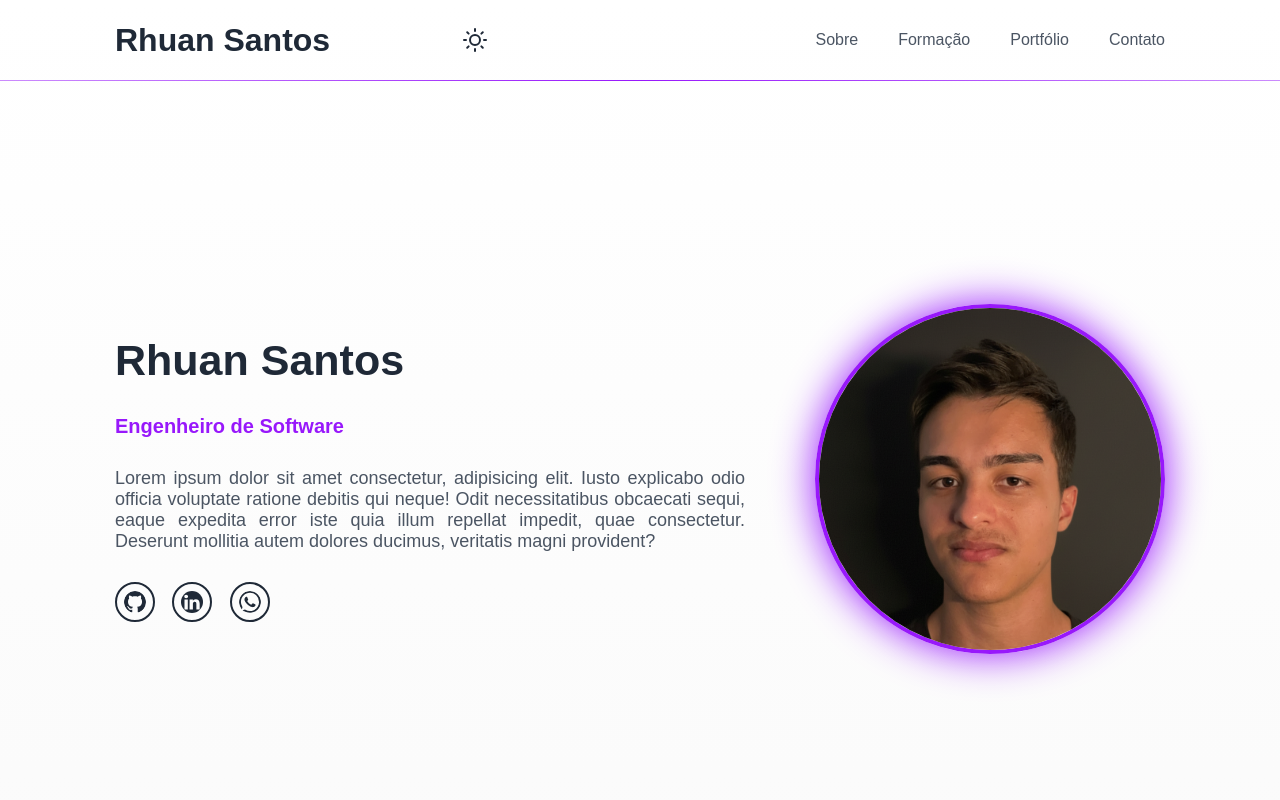
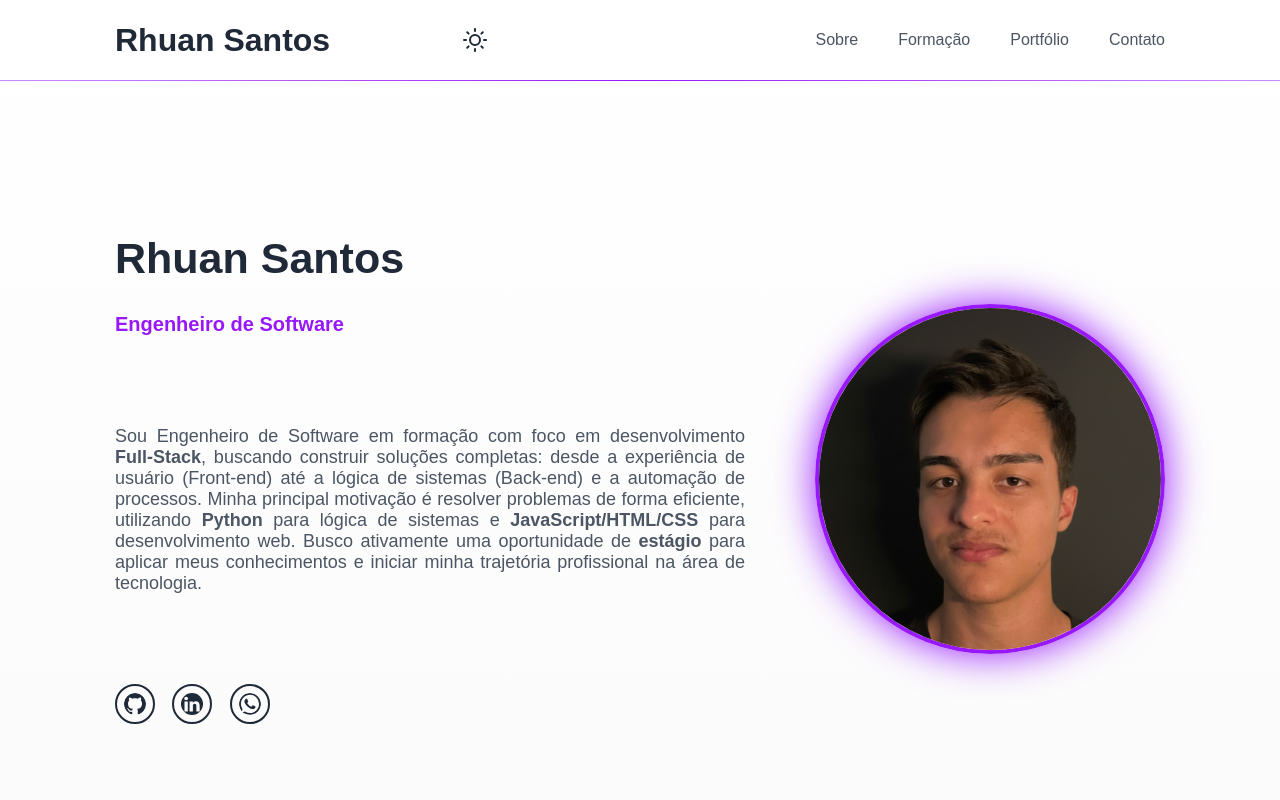
Before and after one commit to rhuan66/portfolio, a plain HTML site: page index.html in a window 1280 px wide. Shown: the top 800 px of the page. Drawn offline with Linux system fonts and the light colour scheme.

Commit message:
foi adicionado o texto no sobre, foi feitos comentarios no codigo html e adicionei os icones das tecnologia na parte de projetos

```diff
--- a/index.html
+++ b/index.html
@@ -10,11 +10,13 @@
 
 <body>
     <header>
+        <!--Container é separado do header para poder ser ultilizado em outras partes do codigo-->
         <div class="container header">
             <div class="logo">
                 <h1>Rhuan Santos</h1>
             </div>
 
+            <!--botao para mudar a cor do tema entre claro e escuro, foi utilizado chat gpt para auxiliar a fazer-->
             <button id="theme-toggle" class="theme-toggle" aria-label="Trocar tema">
                 <svg class="icon-sun" xmlns="http://www.w3.org/2000/svg" width="24" height="24" viewBox="0 0 24 24"
                     fill="none" stroke="currentColor" stroke-width="2" stroke-linecap="round" stroke-linejoin="round">
@@ -34,12 +36,14 @@
                 </svg>
             </button>
 
+            <!--Barra de menu, aparece apenas em celulares-->
             <div class="menu-icon">
                 <span class="bar"></span>
                 <span class="bar"></span>
                 <span class="bar"></span>
             </div>
 
+            <!--siderbar com links de direcionam para cada ponto do site-->
             <nav class="sidebar">
                 <a href="#sobre">Sobre</a>
                 <a href="#formacao">Formação</a>
@@ -48,23 +52,32 @@
             </nav>
 
         </div>
+        <!--borda do header-->
         <div class="border_bottom"></div>
     </header>
 
+    <!--seção SOBRE onde é apresentado sobre mim-->
     <section id="sobre" class="section_sobre">
         <div class="container sobre">
             <div class="sobre_text">
                 <h1>Rhuan Santos</h1>
                 <h3>Engenheiro de Software</h3>
                 <p>
-                    Lorem ipsum dolor sit amet consectetur,
-                    adipisicing elit. Iusto explicabo odio officia
-                    voluptate ratione debitis qui neque! Odit necessitatibus
-                    obcaecati sequi, eaque expedita error iste quia illum repellat impedit,
-                    quae consectetur. Deserunt mollitia autem dolores ducimus, veritatis magni provident?
+                <p>
+                <p>
+                    Sou Engenheiro de Software em formação com foco em desenvolvimento <b>Full-Stack</b>, buscando
+                    construir soluções completas: desde a experiência de usuário (Front-end) até a lógica de sistemas
+                    (Back-end) e a automação de processos. Minha principal motivação é resolver problemas de forma
+                    eficiente, utilizando <b>Python</b> para lógica de sistemas e <b>JavaScript/HTML/CSS</b> para
+                    desenvolvimento web. Busco ativamente uma oportunidade de <b>estágio</b> para aplicar meus
+                    conhecimentos e iniciar minha trajetória profissional na área de tecnologia.
                 </p>
+                </p>
+                </p>
+                <!--Links clicaveis que direcionam para as midias sociais-->
                 <div class="social-links">
                     <a href="https://github.com/rhuan66" class="icons-social">
+                        <!--SVG ultilizado nos icons, para poder mudar cores de uma forma mais facil-->
                         <svg xmlns="http://www.w3.org/2000/svg" fill="currentColor" class="bi bi-github"
                             viewBox="0 0 16 16">
                             <path
@@ -88,11 +101,14 @@
                     </a>
                 </div>
             </div>
+            <!--Foto-->
             <div class="sobre_img">
                 <img src="image/foto.png" alt="" width="100px">
             </div>
         </div>
     </section>
+
+    <!--seção onde fica as formacões e cursos já feitos-->
     <section id="formacao" class="section_formacao">
         <div class="container formacao">
             <h1>Formação</h1>
@@ -119,25 +135,30 @@
             </div>
         </div>
     </section>
+
+    <!--seção de projetos já feitos -->
     <section id="projetos" class="section_projetos">
         <div class="container projetos">
             <h1>Portfólio</h1>
             <div class="allProjects">
 
+
+                <!--
+                O atributo DATA é usado para armazenar dados privados
+                Esses dados podem ser acessados pelo JS
+                -->
                 <div class="project" data-title="Automação com o pyautogui"
-
-                        data-description="Esse código em Python automatiza o processo de cadastro de produtos em um site.
+                    data-description="Esse código em Python automatiza o processo de cadastro de produtos em um site.
                         Usando as bibliotecas PyAutoGUI, time e pandas, ele:
                         Abre o navegador Chrome automaticamente.
                         Acessa o site de login e faz autenticação com e-mail e senha.
                         Lê uma planilha CSV contendo informações dos produtos (como código, marca, tipo, preço etc.).
                         Preenche e envia o formulário de cadastro de cada produto no site, simulando cliques e digitação humana."
-
-                        data-video-url="https://www.youtube.com/embed/NuYN_lmrkf0?si=xw9HNJCLIq1_ODgo">
+                    data-video-url="https://www.youtube.com/embed/NuYN_lmrkf0?si=xw9HNJCLIq1_ODgo">
                     <img src="image/capaProject1.png" alt="">
                     <div class="projectInfos">
                         <div class="tecnologias">
-                            <img src="" alt="">
+                            <img src="image/icons8-python-48.png" alt="icone do python">
                         </div>
                         <h3>Projeto 1</h3>
                         <p>
@@ -148,18 +169,20 @@
                 </div>
 
                 <div class="project" data-title="Site para divulgar comércios locais"
-
                     data-description="Este projeto foi desenvolvido como parte de uma atividade extensionista e tem como objetivo divulgar os comércios locais da cidade de Araponga, MG. O site foi criado utilizando HTML e CSS, com o apoio de um pouco de JavaScript para adicionar interatividade."
-
                     data-video-url="https://www.youtube.com/embed/u7oCQSDITZM?si=YooMsEt47Mn-Bi5y">
                     <img src="image/capaProject2.png" alt="">
                     <div class="projectInfos">
                         <div class="tecnologias">
-                            <img src="" alt="">
+                            <img src="image/icons8-html-5-48.png" alt="icone HTML5">
+                            <img src="image/icons8-css-logo-48.png" alt="icone CSS3">
+                            <img src="image/icons8-javascript-48.png" alt="icone JavaScript">
                         </div>
                         <h3>Projeto 2</h3>
                         <p>
-                           Este projeto foi desenvolvido como parte de uma atividade extensionista e tem como objetivo divulgar os comércios locais da cidade de Araponga, MG. O site foi criado utilizando HTML e CSS, com o apoio de um pouco de JavaScript para adicionar interatividade.
+                            Este projeto foi desenvolvido como parte de uma atividade extensionista e tem como objetivo
+                            divulgar os comércios locais da cidade de Araponga, MG. O site foi criado utilizando HTML e
+                            CSS, com o apoio de um pouco de JavaScript para adicionar interatividade.
                         </p>
                     </div>
                 </div>
@@ -169,9 +192,11 @@
         </div>
     </section>
 
+    <!--seção de contato-->
     <section id="contato" class="section_container">
         <div class="container contato">
             <h1>Contato</h1>
+            <!--formulario-->
             <form id="contact-form" novalidate>
                 <label for="nome">Nome</label>
                 <input id="nome" name="nome" type="text" required />
@@ -190,6 +215,7 @@
         </div>
     </section>
 
+    <!--Modal que aparece quando clica em algum projeto-->
     <div id="project-modal" class="modal">
         <div class="modal-content">
             <span class="close-button">&times;</span>
@@ -205,6 +231,7 @@
         </div>
     </div>
 
+    <!--Js colocado em ultimo no codigo, para carregar apenas quando o site carregar por completo-->
     <script src="script.js"></script>
 </body>
 
--- a/style.css
+++ b/style.css
@@ -231,6 +231,9 @@ body.light-theme .theme-toggle .icon-sun {
 }
 .projectInfos {
     padding: 10px;
+}
+.tecnologias img {
+    width: 28px;
 }
 .projectInfos .tecnologias, .projectInfos h3 {
     color: var(--text-light);
```
Also changed, not shown: image/icons8-css-logo-48.png (added), image/icons8-html-5-48.png (added), image/icons8-javascript-48.png (added), image/icons8-python-48.png (added).
